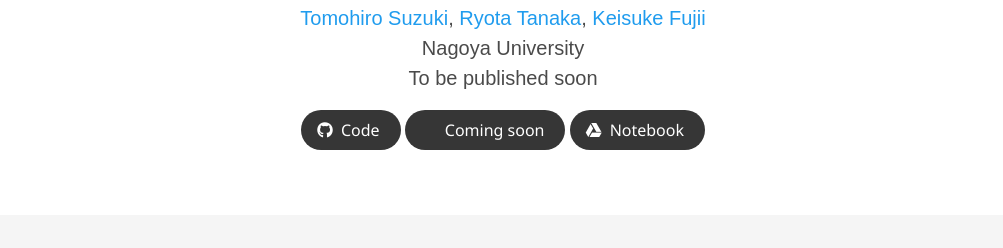
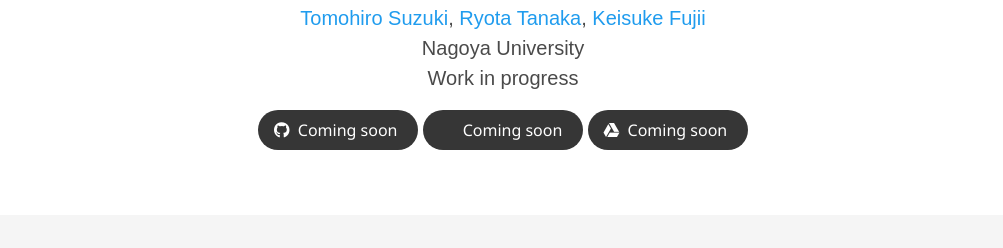
Before and after one commit to SZucchini/AthleticsPose, a plain HTML site: page index.html in a window 1280 px wide. Shown: the part 483-731 px from the top of the page, without its empty margins (137-1140 px from the left). Drawn offline with nearby package versions, Linux system fonts and the light colour scheme; some icons are missing; a web font is replaced by a local one.

Commit message:
fixed work in progress part

```diff
--- a/index.html
+++ b/index.html
@@ -72,7 +72,7 @@
             </div>
 
             <div class="is-size-5 publication-authors">
-              <span class="author-block">Nagoya University<br>To be published soon</span>
+              <span class="author-block">Nagoya University<br>Work in progress</span>
             </div>
 
             <div class="column has-text-centered">
@@ -106,7 +106,7 @@
                     <span class="icon">
                       <i class="fab fa-github"></i>
                     </span>
-                    <span>Code</span>
+                    <span>Coming soon</span>
                   </a>
                 </span>
 
@@ -128,7 +128,7 @@
                     <span class="icon">
                       <i class="fab fa-google-drive"></i>
                     </span>
-                    <span>Notebook</span>
+                    <span>Coming soon</span>
                   </a>
                 </span>
               </div>
```
